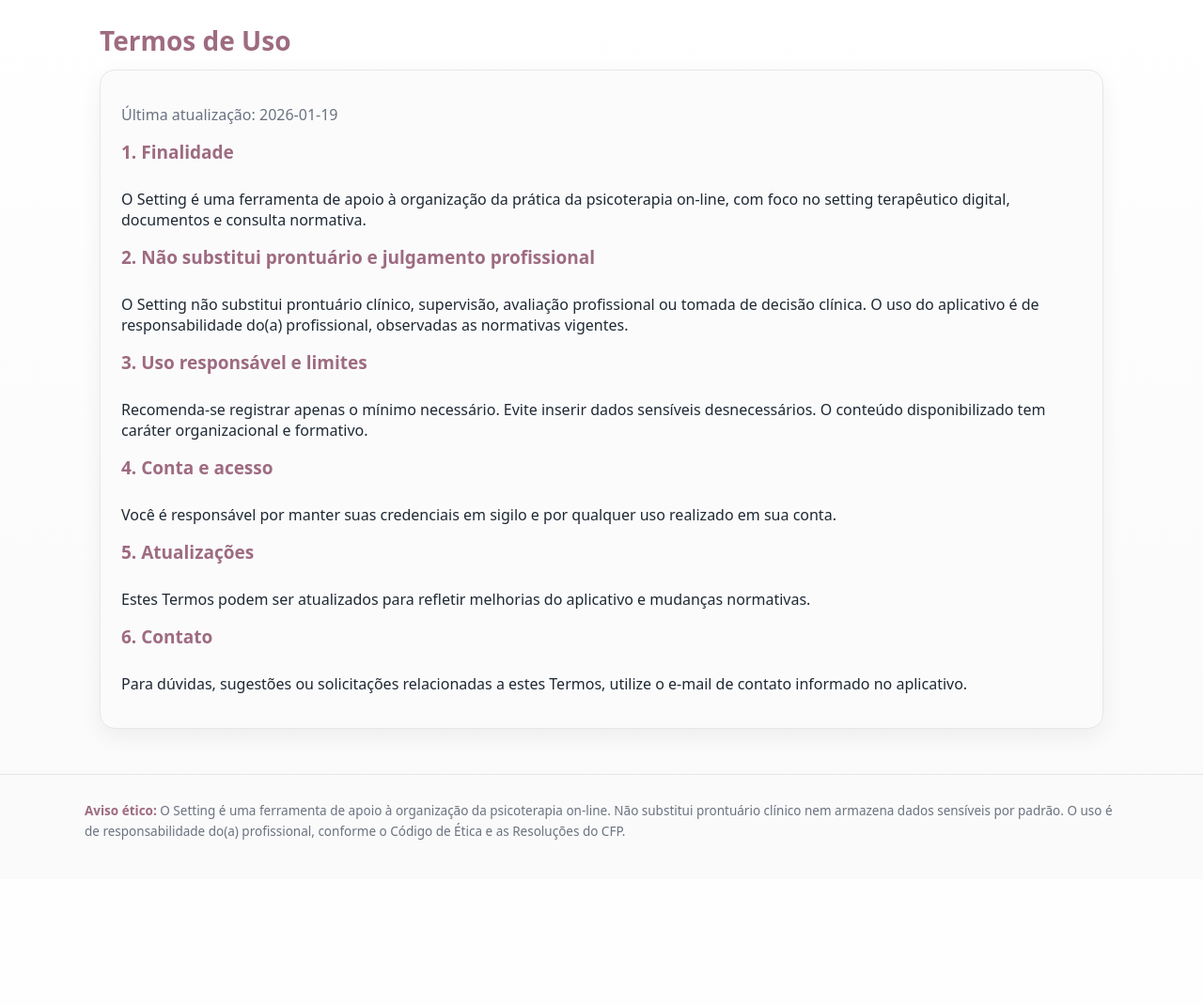
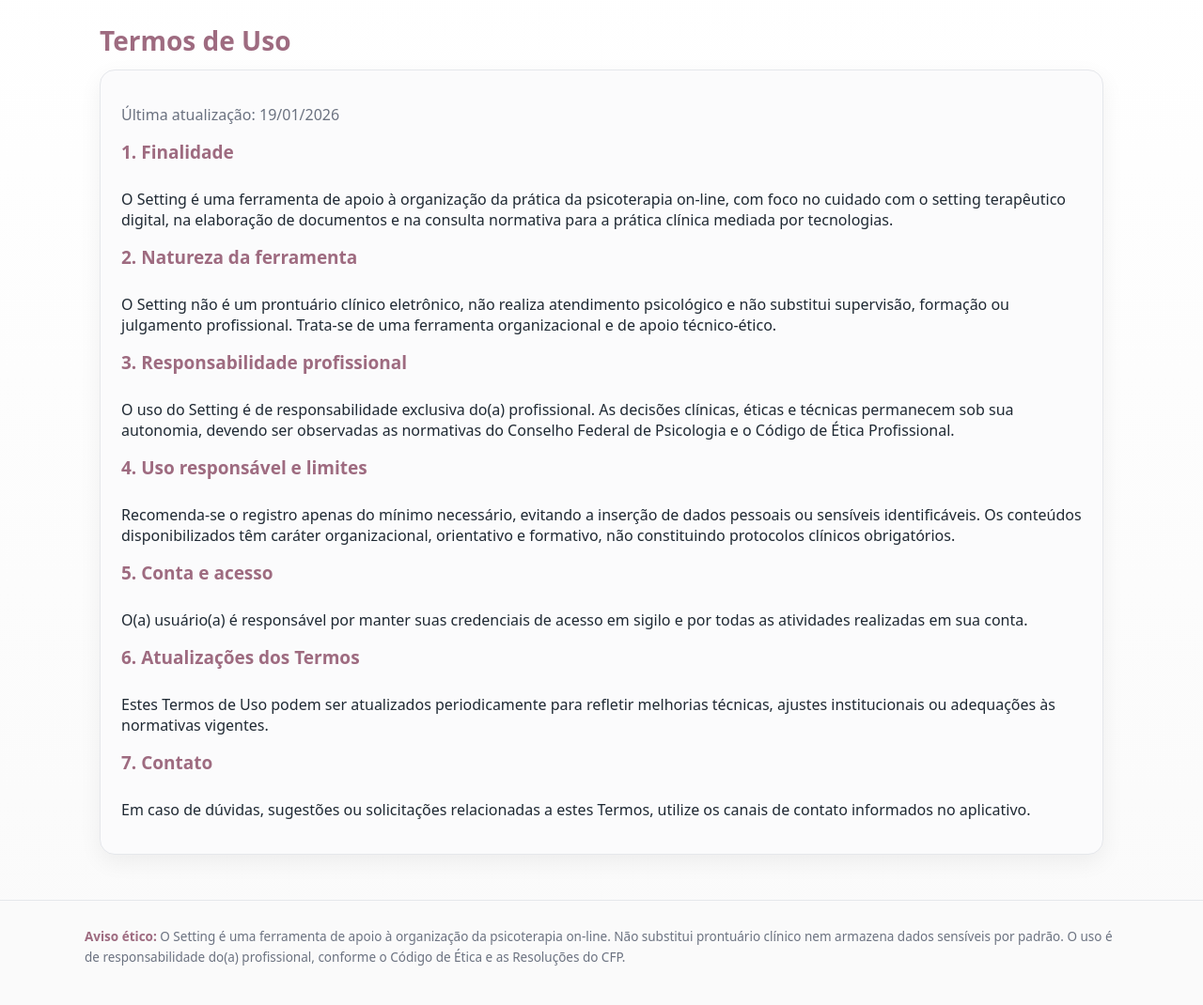
Before and after one commit to sabrinaandraderocha-cmyk/setting-psicoterapia-online, a FastAPI app: template app/templates/termos.html in a window 1280 px wide. Shown: the part 51-1121 px from the top of the page at 94% size. Before the commit the page ends 945 px from the top, so only its background shows below. Run offline with FastAPI, Linux system fonts and the light colour scheme; the template is opened without the code that fills it, so the values that code supplies are empty.

Commit message:
Update termos.html

```diff
--- a/app/templates/termos.html
+++ b/app/templates/termos.html
@@ -5,40 +5,56 @@
 
 <div class="card">
   <p class="muted">
-    Última atualização: 2026-01-19
+    Última atualização: 19/01/2026
   </p>
 
   <h2>1. Finalidade</h2>
   <p>
     O Setting é uma ferramenta de apoio à organização da prática da psicoterapia on-line,
-    com foco no setting terapêutico digital, documentos e consulta normativa.
+    com foco no cuidado com o setting terapêutico digital, na elaboração de documentos
+    e na consulta normativa para a prática clínica mediada por tecnologias.
   </p>
 
-  <h2>2. Não substitui prontuário e julgamento profissional</h2>
+  <h2>2. Natureza da ferramenta</h2>
   <p>
-    O Setting não substitui prontuário clínico, supervisão, avaliação profissional ou tomada de decisão clínica.
-    O uso do aplicativo é de responsabilidade do(a) profissional, observadas as normativas vigentes.
+    O Setting não é um prontuário clínico eletrônico, não realiza atendimento psicológico
+    e não substitui supervisão, formação ou julgamento profissional.
+    Trata-se de uma ferramenta organizacional e de apoio técnico-ético.
   </p>
 
-  <h2>3. Uso responsável e limites</h2>
+  <h2>3. Responsabilidade profissional</h2>
   <p>
-    Recomenda-se registrar apenas o mínimo necessário. Evite inserir dados sensíveis desnecessários.
-    O conteúdo disponibilizado tem caráter organizacional e formativo.
+    O uso do Setting é de responsabilidade exclusiva do(a) profissional.
+    As decisões clínicas, éticas e técnicas permanecem sob sua autonomia,
+    devendo ser observadas as normativas do Conselho Federal de Psicologia
+    e o Código de Ética Profissional.
   </p>
 
-  <h2>4. Conta e acesso</h2>
+  <h2>4. Uso responsável e limites</h2>
   <p>
-    Você é responsável por manter suas credenciais em sigilo e por qualquer uso realizado em sua conta.
+    Recomenda-se o registro apenas do mínimo necessário,
+    evitando a inserção de dados pessoais ou sensíveis identificáveis.
+    Os conteúdos disponibilizados têm caráter organizacional, orientativo e formativo,
+    não constituindo protocolos clínicos obrigatórios.
   </p>
 
-  <h2>5. Atualizações</h2>
+  <h2>5. Conta e acesso</h2>
   <p>
-    Estes Termos podem ser atualizados para refletir melhorias do aplicativo e mudanças normativas.
+    O(a) usuário(a) é responsável por manter suas credenciais de acesso em sigilo
+    e por todas as atividades realizadas em sua conta.
   </p>
 
-  <h2>6. Contato</h2>
+  <h2>6. Atualizações dos Termos</h2>
   <p>
-    Para dúvidas, sugestões ou solicitações relacionadas a estes Termos, utilize o e-mail de contato informado no aplicativo.
+    Estes Termos de Uso podem ser atualizados periodicamente
+    para refletir melhorias técnicas, ajustes institucionais
+    ou adequações às normativas vigentes.
+  </p>
+
+  <h2>7. Contato</h2>
+  <p>
+    Em caso de dúvidas, sugestões ou solicitações relacionadas a estes Termos,
+    utilize os canais de contato informados no aplicativo.
   </p>
 </div>
 
```
